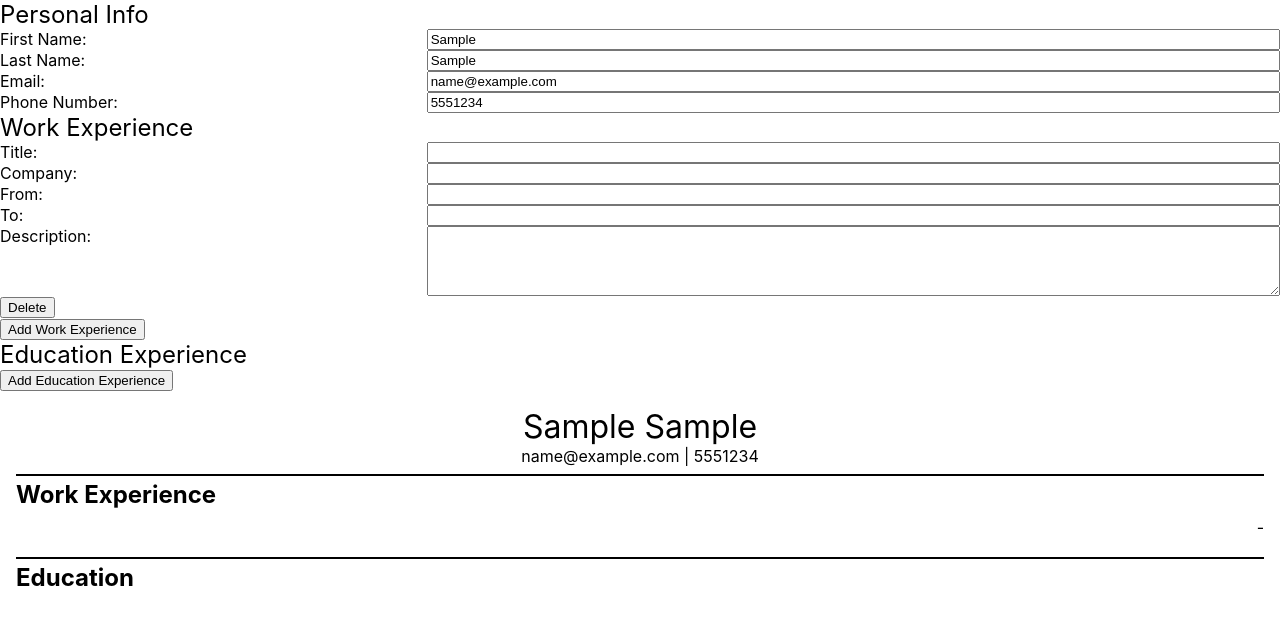
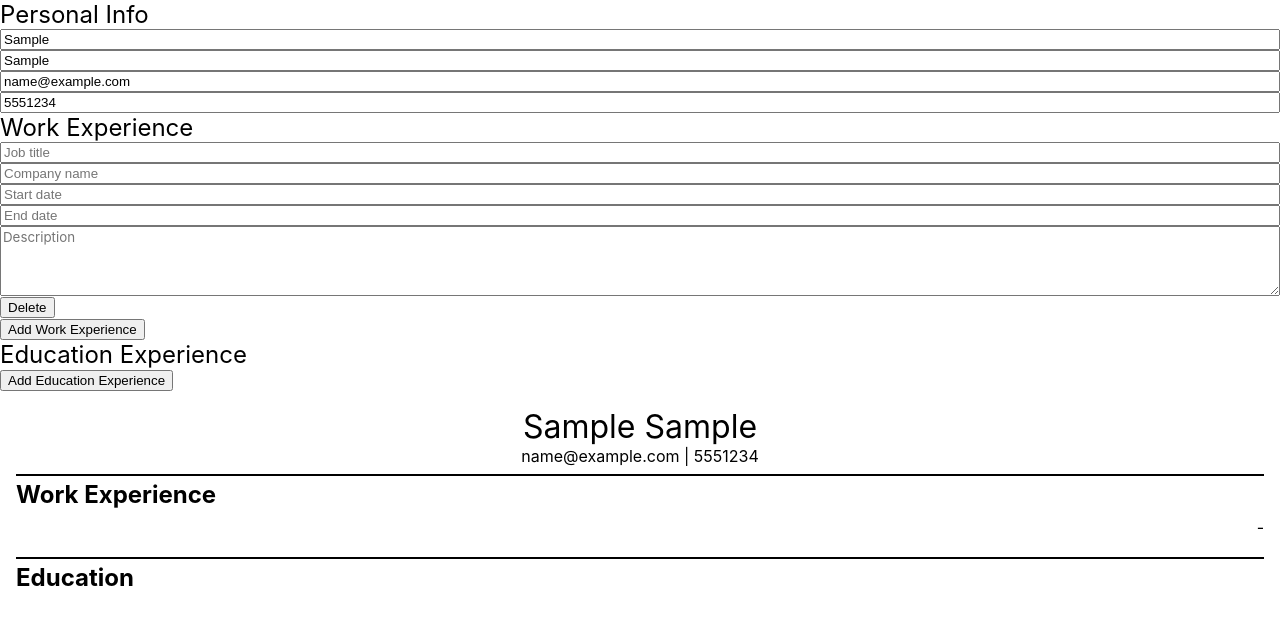
Before and after one commit to JackAgtual/cv-application, a React (Create React App) app: page / in a window 1280 px wide. Both pictures are taken after typing "Sample", "Sample", "name@example.com", "5551234" into the empty fields and a click on the button "Add Work Experience". Shown: the top 624 px of the page. Built offline with nearby package versions, Linux system fonts and the light colour scheme.

Commit message:
Using placeholder instead of label for inputs

```diff
--- a/src/App.css
+++ b/src/App.css
@@ -5,8 +5,8 @@
 }
 
 form {
-  display: grid;
-  grid-template-columns: 1fr 2fr;
+  display: flex;
+  flex-direction: column;
 }
 
 
--- a/src/components/EducationExperienceForm.js
+++ b/src/components/EducationExperienceForm.js
@@ -11,24 +11,24 @@ export default class EducationExperienceForm extends Component {
         return (
             <div>
                 <form data-id={experience.id}>
-                    <label htmlFor="schoolName">School:</label>
                     <input
                         type="text"
                         id="schoolName"
+                        placeholder="School name"
                         value={experience.school}
                         onChange={(e) => handleChange(e, experienceType, 'school')}
                     />
-                    <label htmlFor="degreeName">Degree:</label>
                     <input
                         type="text"
                         id="degreeName"
+                        placeholder="Degree"
                         value={experience.degree}
                         onChange={(e) => handleChange(e, experienceType, 'degree')}
                     />
-                    <label htmlFor="completionDate">Completion Date:</label>
                     <input
                         type="text"
                         id="completionDate"
+                        placeholder="Completion date"
                         value={experience.completionDate}
                         onChange={(e) => handleChange(e, experienceType, 'completionDate')}
                     />
--- a/src/components/PersonalInfoForm.js
+++ b/src/components/PersonalInfoForm.js
@@ -9,31 +9,31 @@ export default class PersonalInfoForm extends Component {
         const { personalInfo, handleChange } = this.props
         return (
             <form>
-                <label htmlFor="firstName">First Name:</label>
                 <input
                     type="text"
                     id="firstName"
+                    placeholder="First name"
                     value={personalInfo.firstName}
                     onChange={(e) => handleChange(e, 'firstName')}
                 />
-                <label htmlFor="lastName">Last Name:</label>
                 <input
                     type="text"
                     id="lastName"
+                    placeholder="Last name"
                     value={personalInfo.lastName}
                     onChange={(e) => handleChange(e, 'lastName')}
                 />
-                <label htmlFor="email">Email:</label>
                 <input
                     type="email"
                     id="email"
+                    placeholder="Email"
                     value={personalInfo.email}
                     onChange={(e) => handleChange(e, 'email')}
                 />
-                <label htmlFor="phoneNumber">Phone Number:</label>
                 <input
                     type="tel"
                     id="phoneNumber"
+                    placeholder="Phone number"
                     value={personalInfo.phoneNumber}
                     onChange={(e) => handleChange(e, 'phoneNumber')}
                 />
--- a/src/components/WorkExperienceForm.js
+++ b/src/components/WorkExperienceForm.js
@@ -11,39 +11,39 @@ export default class WorkExperienceForm extends Component {
         return (
             <div>
                 <form data-id={experience.id}>
-                    <label htmlFor="jobTitle">Title:</label>
                     <input
                         type="text"
                         id="jobTitle"
+                        placeholder="Job title"
                         value={experience.title}
                         onChange={(e) => handleChange(e, experienceType, 'title')}
                     />
-                    <label htmlFor="companyName">Company:</label>
                     <input
                         type="text"
                         id="companyName"
+                        placeholder="Company name"
                         value={experience.company}
                         onChange={(e) => handleChange(e, experienceType, 'company')}
                     />
-                    <label htmlFor="from">From:</label>
                     <input
                         type="text"
                         id="from"
+                        placeholder="Start date"
                         value={experience.from}
                         onChange={(e) => handleChange(e, experienceType, 'from')}
                     />
-                    <label htmlFor="to">To:</label>
                     <input
                         type="text"
                         id="to"
+                        placeholder="End date"
                         value={experience.to}
                         onChange={(e) => handleChange(e, experienceType, 'to')}
                     />
-                    <label htmlFor="description">Description:</label>
                     <textarea
                         type="text"
                         rows="4"
                         id="description"
+                        placeholder="Description"
                         value={experience.description}
                         onChange={(e) => handleChange(e, experienceType, 'description')}
                     />
```
